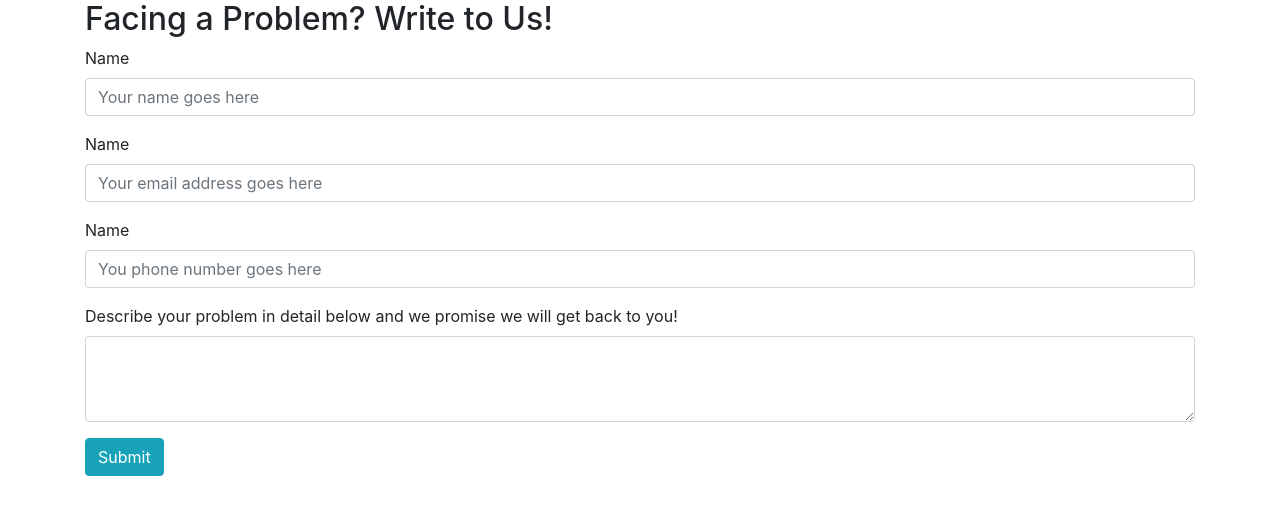
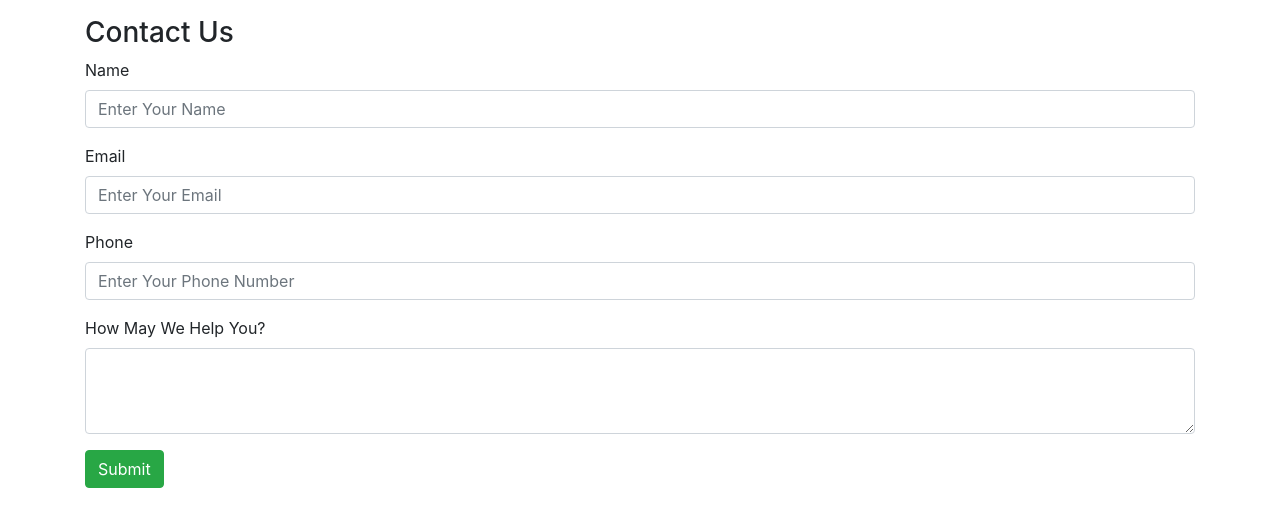
Before and after one commit to CodeSadhu/Veronicart, a Django app: page /shop/contact/ in a window 1280 px wide. Shown: the part 56-583 px from the top of the page. Run offline with Django 3.2, Linux system fonts and the light colour scheme; some libraries are stand-ins or nearby versions.

Commit message:
Contact Us Working

```diff
--- a/home/mainShop/templates/mainShop/help.html
+++ b/home/mainShop/templates/mainShop/help.html
@@ -5,31 +5,28 @@
 {% endblock %}
 
 {% block body %}
-    <div class="container">
-		<h2>Facing a Problem? Write to Us!</h2>
+	<div class="container my-3">
+		<h3>Contact Us</h3>
 		<form action="/shop/contact/" method="post">{% csrf_token %}
 			<div class="form-group">
 				<label for="name">Name</label>
-				<input type="text" class="form-control" id="name" placeholder="Your name goes here">
+				<input type="text" class="form-control" id="name" name='name' placeholder="Enter Your Name">
+			</div>
+			<div class="form-group">
+				<label for="name">Email</label>
+				<input type="email" class="form-control" id="email" name='email' placeholder="Enter Your Email">
 			</div>
 
 			<div class="form-group">
-				<label for="email">Name</label>
-				<input type="email" class="form-control" id="email" placeholder="Your email address goes here">
+				<label for="name">Phone</label>
+				<input type="tel" class="form-control" id="phone" name='phone' placeholder="Enter Your Phone Number">
 			</div>
 
 			<div class="form-group">
-				<label for="phone">Name</label>
-				<input type="tel" class="form-control" id="phone" placeholder="You phone number goes here">
+				<label for="desc">How May We Help You?</label>
+				<textarea class="form-control" id="desc" name='desc' rows="3"></textarea>
 			</div>
-
-			<div class="form-group">
-				<label for="issue">Describe your problem in detail below and we promise we will get back to you!</label>
-				<textarea class="form-control" id="issue" rows="3"></textarea>
-			</div>
-
-			<button type="submit" class="btn btn-info">Submit</button>
-
+			<button type="submit" class="btn btn-success">Submit</button>
 		</form>
-    </div>
+	</div>
 {% endblock %}
```
Also changed, not shown: home/db.sqlite3, home/mainShop/migrations/0002_contact.py (added).
